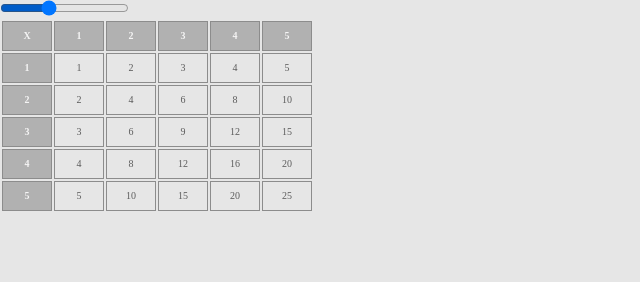
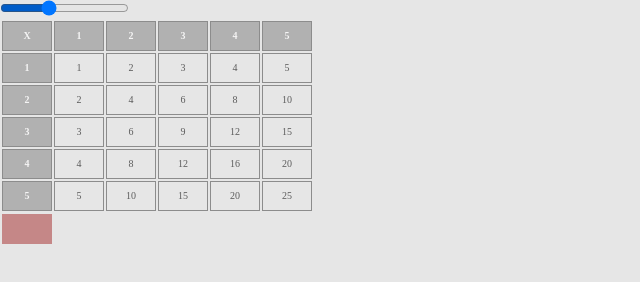
Before and after one commit to DevOzair/DomEvents, a plain HTML site: page index.html in a window 1280 px wide. Shown: the whole page, without its empty margins (0-640 px from the left). Drawn offline with Linux system fonts and the light colour scheme.

Commit message:
Added onClick event
You can add event listener at the time of dynamic creation.
.addEventListener

Where is this code at runtime? It is in the JS file but where is it in the rendered DOM?

```diff
--- a/css/style.css
+++ b/css/style.css
@@ -32,8 +32,15 @@ th {
   color: white;
 }
 
-.red {
-  background-color: rgb(255, 0, 0);
+.msg {
+  background-color: rgb(197, 135, 135);
+  width: 5rem;
+  height: 3rem;
+  margin: 1px 2px;
+  font-weight: bolder;
+  text-align: center;
+  padding: 1rem 0;
+
 }
 
 /******************************************
--- a/index.html
+++ b/index.html
@@ -5,7 +5,7 @@
     	<meta name="description" content="This is where your description goes">
     	<meta name="keywords" content="one, two, three">
 
-		<title>Title in the tab</title>
+		<title>Dynamically Created Table</title>
 
 		<!-- external CSS link -->
 		<link rel="stylesheet" href="css/normalize.css">
@@ -23,6 +23,7 @@
 		</div>
 		<span id="sliderVal"></span>
 		<div id="collection"></div>
+		<div class="msg" id="msg"></div>
 
 
 		<script type="text/javascript" src="js/main.js"></script>
--- a/js/main.js
+++ b/js/main.js
@@ -45,6 +45,7 @@
 let slide = document.getElementById('slider').value;
 let sliderVal = document.getElementById('sliderVal');
 let d = document.getElementById('collection');
+let msg = document.getElementById('msg');
 
 
 //draw table for the fist time
@@ -91,6 +92,9 @@ function drawTable(size) {
             else {
                 td = document.createElement('td');
                 td.id = "cell";
+                td.addEventListener('click', function(e){
+                    msg.innerHTML = `${e.target.innerHTML}`;
+                })
                 tdText = document.createTextNode(`${i*j}`);
             }
 
```
